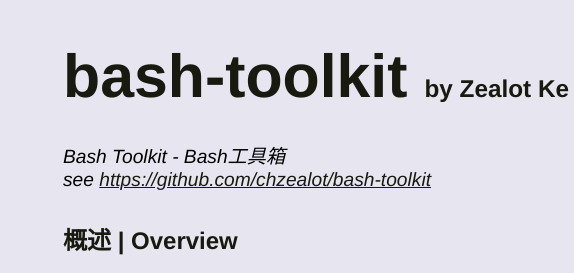
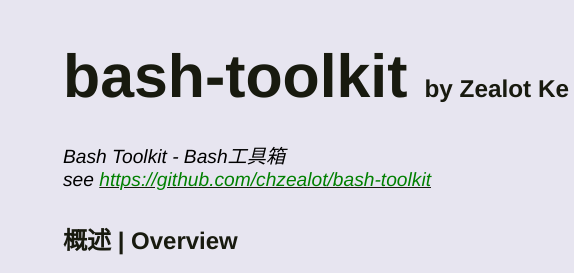
Before and after one commit to wikieden/bash-toolkit, a plain HTML site: page index.html in a window 1280 px wide. Shown: the top 273 px of the page, 227-801 px from the left. Drawn offline with Linux system fonts and the light colour scheme.

Commit message:
hightlight link
Signed-off-by: Zealot Ke <chzealot@gmail.com>

```diff
--- a/index.html
+++ b/index.html
@@ -27,6 +27,7 @@
     pre { background: #000; color: #fff; padding: 15px;}
     hr { border: 0; width: 80%; border-bottom: 1px solid #aaa}
     .footer { text-align:center; padding-top:30px; font-style: italic; }
+    .green { color: green; }
   </style>
 </head>
 
@@ -48,7 +49,7 @@
     <div class="description">
       Bash Toolkit - Bash工具箱
       <br />
-      see <a href="https://github.com/chzealot/bash-toolkit">https://github.com/chzealot/bash-toolkit</a>
+      see <a href="https://github.com/chzealot/bash-toolkit"><span class="green">https://github.com/chzealot/bash-toolkit</span></a>
     </div>
 
 
```
